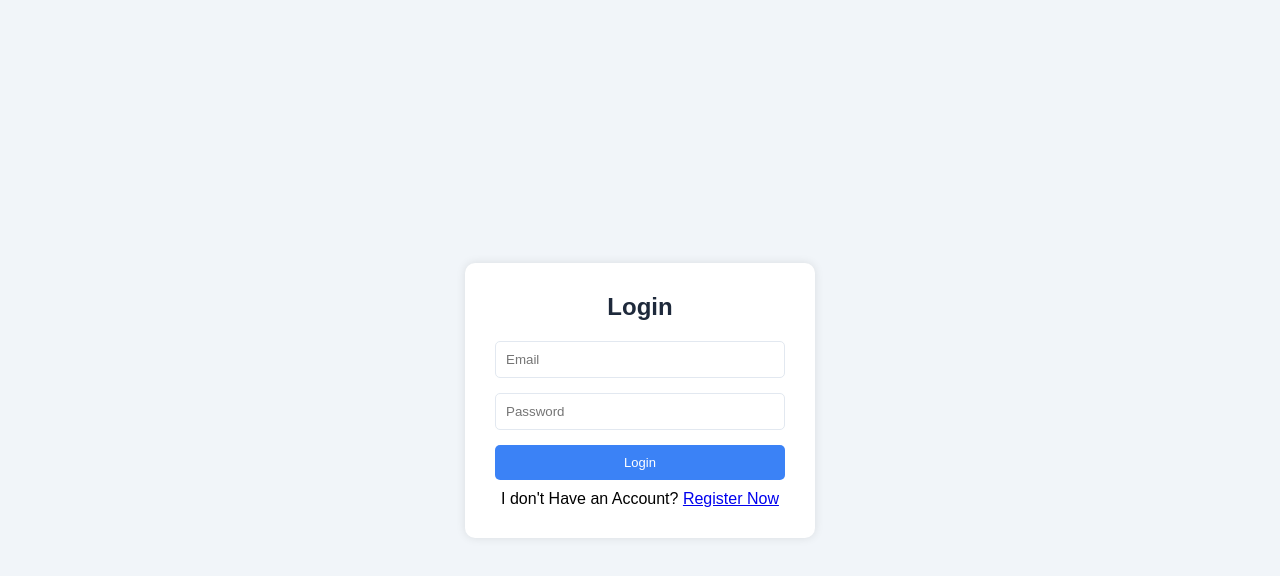
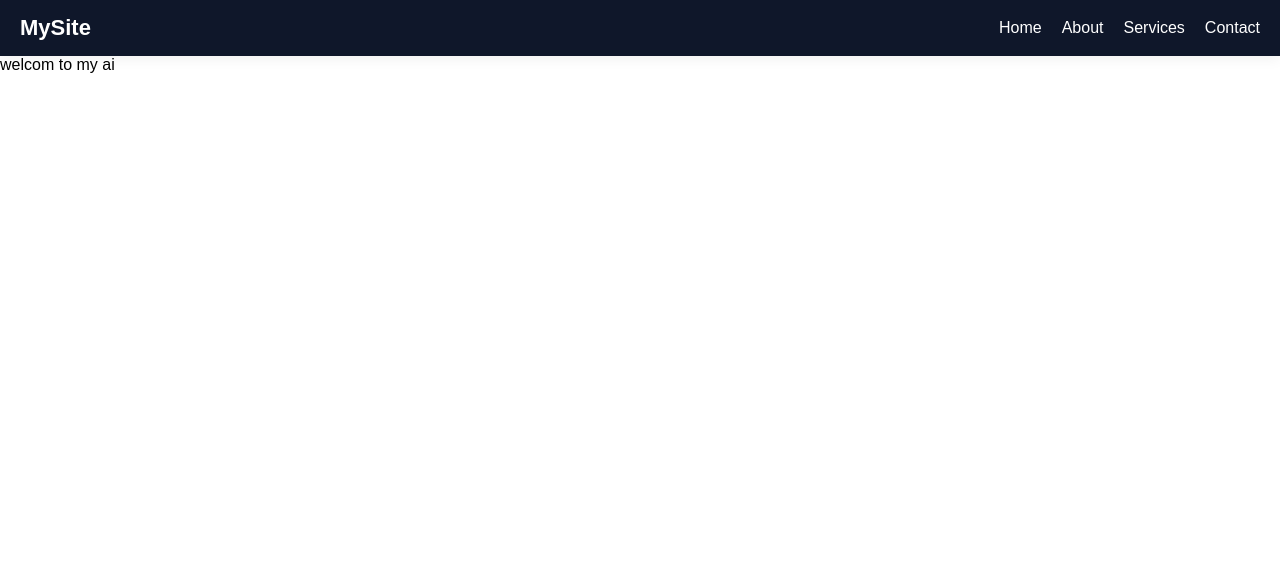
Before and after one commit to Op0778/AI-Doc, a React (Vite) app: page / in a window 1280 px wide. Shown: the top 576 px of the page. Built offline with nearby package versions, Linux system fonts and the light colour scheme.

Commit message:
remove login

```diff
--- a/src/App.jsx
+++ b/src/App.jsx
@@ -1,6 +1,6 @@
-import { useState } from "react";
-import Login from "./frontend/auth/Login";
-import Register from "./frontend/auth/Register";
+// import { useState } from "react";
+// import Login from "./frontend/auth/Login";
+// import Register from "./frontend/auth/Register";
 // import Navbar from "./frontend/componentes/Navbar";
 import { Routes, Route } from "react-router-dom";
 import Home from "./frontend/pages/Home";
@@ -13,27 +13,28 @@
 import AdminHistory from "./frontend/pages/admin/History";
 
 function App() {
-  const [token, setToken] = useState(localStorage.getItem("token"));
+  // const [token, setToken] = useState(localStorage.getItem("token"));
 
-  const handleLogin = (t, id, role) => {
-    setToken(t);
-    localStorage.setItem("token", t);
-    localStorage.setItem("userId", id);
-    localStorage.setItem("role", role);
-  };
+  // const handleLogin = (t, id, role) => {
+  //   setToken(t);
+  //   localStorage.setItem("token", t);
+  //   localStorage.setItem("userId", id);
+  //   localStorage.setItem("role", role);
+  // };
 
-  const handleLogout = () => {
-    setToken(null);
-    localStorage.removeItem("token");
-    localStorage.removeItem("userId");
-    localStorage.removeItem("role");
-  };
+  // const handleLogout = () => {
+  //   setToken(null);
+  //   localStorage.removeItem("token");
+  //   localStorage.removeItem("userId");
+  //   localStorage.removeItem("role");
+  // };
 
   return (
     <div className="">
       <Routes>
+        <Route path="/" element={<Home />} />
         {/* <Navbar /> */}
-        <Route path="/" element={<Login onLogin={handleLogin} />} />
+        {/* <Route path="/" element={<Login onLogin={handleLogin} />} />
         <Route path="/register" element={<Register />} />
 
         <Route
@@ -41,7 +42,7 @@
           element={
             token ? <Home onLogout={handleLogout} /> : <Navigate to="/" />
           }
-        />
+        /> */}
         <Route path="/history" element={<History />} />
 
         <Route path="/admin" element={<AdminRoute />}>
```
